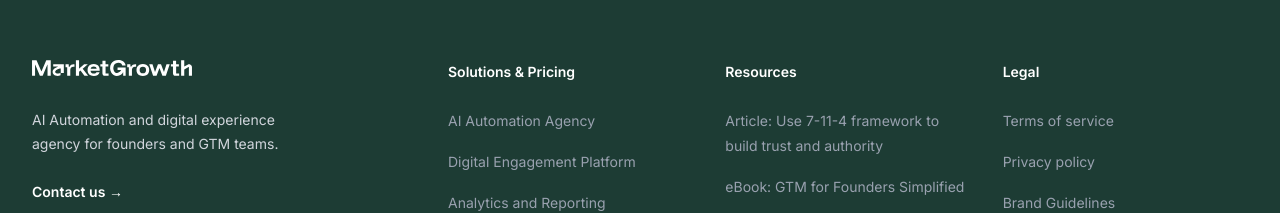
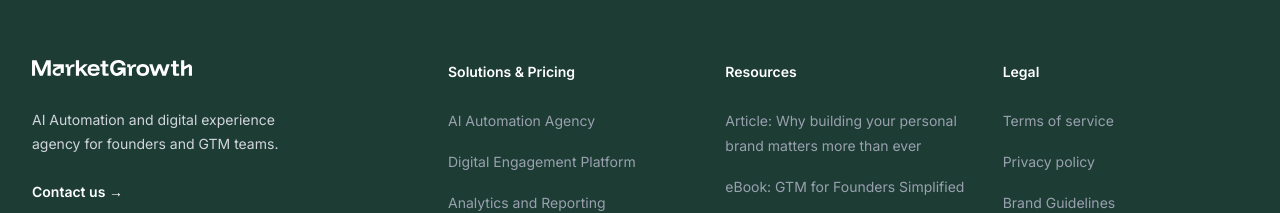
Before and after one commit to growthUx/mgio, a Next.js app: page / in a window 1280 px wide. Shown: the part 5159-5372 px from the top of the page. Built offline with nearby package versions, Linux system fonts and the light colour scheme.

Commit message:
Update Footer.jsx

```diff
--- a/src/components/Footer.jsx
+++ b/src/components/Footer.jsx
@@ -16,7 +16,7 @@ const footerNavigation = {
     { name: 'Changelog', href: '/updates' },
   ],
   company: [
-    { name: 'Article: Use 7-11-4 framework to build trust and authority', href: 'https://marketgrowth.cx/go-to-market/gtm-motion-approach/how-to-use-7-11-4-framework-to-build-trust-and-drive-growth-for-your-business',target: '_blank' },
+    { name: 'Article: Why building your personal brand matters more than ever', href: 'https://marketgrowth.cx/go-to-market/gtm-motion-approach/community-led-growth/why-building-your-personal-brand-matters-now-more-than-ever',target: '_blank' },
     { name: 'eBook: GTM for Founders Simplified', href: 'https://marketgrowth.cx/go-to-market/gtm-motion-approach/content-marketing/simplifying-your-go-to-market-strategy-a-guide-to-smarter-marketing', target: '_blank' },
     { name: 'Hub: Agentic GTM Resources', href: 'https://marketgrowth.cx/resources',target: '_blank' },
     { name: 'Article: Use 7-11-4 framework to build trust and authority', href: 'https://marketgrowth.cx/go-to-market/gtm-motion-approach/how-to-use-7-11-4-framework-to-build-trust-and-drive-growth-for-your-business',target: '_blank' },
```
